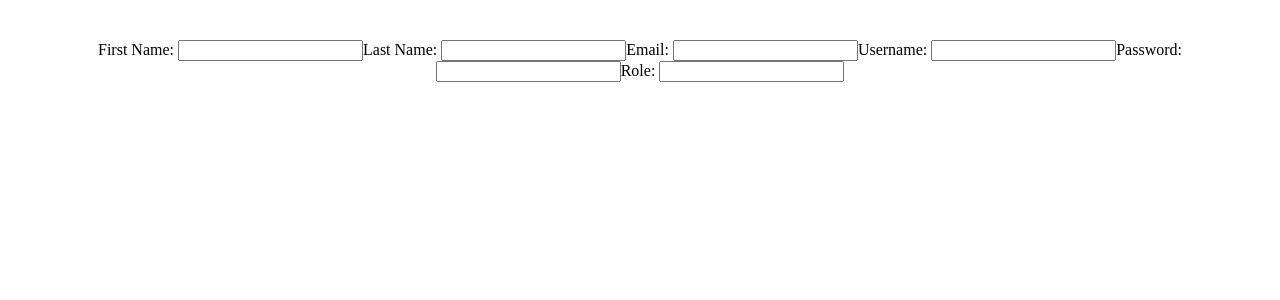
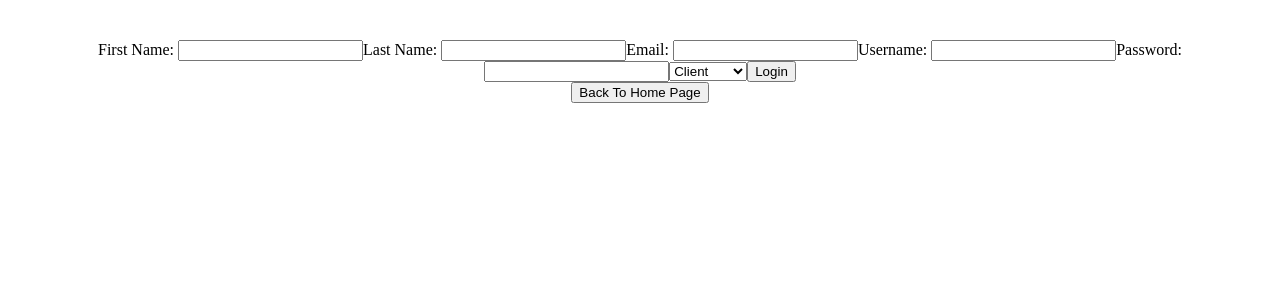
Before and after one commit to honoreverhart/Capstone_Project, a React (Vite) app in the folder client/: page /register in a window 1280 px wide. Shown: the top 300 px of the page. Built offline with nearby package versions, Linux system fonts and the light colour scheme.

Commit message:
login and register

```diff
--- a/client/src/App.jsx
+++ b/client/src/App.jsx
@@ -1,6 +1,6 @@
 import { useState } from "react";
 import HomePage from "./components/HomePage";
-// import Account from "./components/Account";
+import Account from "./components/Account";
 import Login from "./components/Login";
 import Register from "./components/Register";
 import { BrowserRouter, Routes, Route } from "react-router-dom";
@@ -15,6 +15,7 @@ function App() {
           <Route path="/" element={<HomePage />} />
           <Route path="/login" element={<Login />} />
           <Route path="/register" element={<Register />} />
+          <Route path="/account" element={<Account />} />
         </Routes>
       </BrowserRouter>
     </>
--- a/client/src/components/Login.jsx
+++ b/client/src/components/Login.jsx
@@ -1,12 +1,13 @@
 import { useNavigate } from "react-router-dom";
 import { useState } from "react";
+import { getLoginToken } from "../api";
 
-export default function Login() {
+export default function Login({ setToken }) {
   const navigate = useNavigate();
 
   const [formData, setFormData] = useState({
     username: "username",
-    password: "password"
+    password: "password",
   });
 
   const handleChange = (e) => {
@@ -17,15 +18,22 @@ export default function Login() {
     }));
   };
 
-  const handleSubmit = async (e)=>{
+  const handleSubmit = async (e) => {
     e.preventDefault();
-
-  }
+    const login = await getLoginToken(formData);
+    if (login.token) {
+      setToken(login.token);
+      localStorage.setItem("token", login.token);
+      navigate("/account");
+    } else {
+      alert("Username or Password incorrect");
+    }
+  };
 
   return (
     <>
       <div>
-        <form>
+        <form className="login" onSubmit={handleSubmit}>
           <label>
             Username:{" "}
             <input
@@ -46,7 +54,11 @@ export default function Login() {
               required
             />
           </label>
+          <button className="button">Login</button>
         </form>
+        <button className="button" onClick={() => navigate("/")}>
+          Back To Home Page
+        </button>
       </div>
     </>
   );
--- a/client/src/components/Register.jsx
+++ b/client/src/components/Register.jsx
@@ -2,7 +2,7 @@ import { useNavigate } from "react-router-dom";
 import { useState } from "react";
 import { getRegisterToken } from "../api";
 
-export default function Register({setToken}) {
+export default function Register({ setToken }) {
   const navigate = useNavigate();
   const [formData, setFormData] = useState({
     first_name: "",
@@ -21,22 +21,22 @@ export default function Register({setToken}) {
     }));
   };
 
-  const handleSubmit = async (e)=>{
+  const handleSubmit = async (e) => {
     e.preventDefault();
-    const register = await getRegisterToken(formData)
-    if(register.token){
-      setToken(register.token)
-      localStorage.setItem("token", register.token)
-      navigate("/account")
-    }else{
-      alert("Failure to register")
+    const register = await getRegisterToken(formData);
+    if (register.token) {
+      setToken(register.token);
+      localStorage.setItem("token", register.token);
+      navigate("/account");
+    } else {
+      alert("Failure to register");
     }
-  }
+  };
 
   return (
     <>
       <div>
-        <form className="form">
+        <form className="register" onSubmit={handleSubmit}>
           <label>
             First Name:{" "}
             <input
@@ -89,16 +89,16 @@ export default function Register({setToken}) {
             />
           </label>
           <label>
-            Role:{" "}
-            <input
-              //   type="text"
-              //   name="name"
-              value={formData.role}
-              onChange={handleChange}
-              required
-            />
+            <select name="role" value={formData.role} onChange={handleChange}>
+              <option>Client</option>
+              <option>Instructor</option>
+            </select>
           </label>
+          <button className="button">Login</button>
         </form>
+        <button className="button" onClick={() => navigate("/")}>
+          Back To Home Page
+        </button>
       </div>
     </>
   );
```
